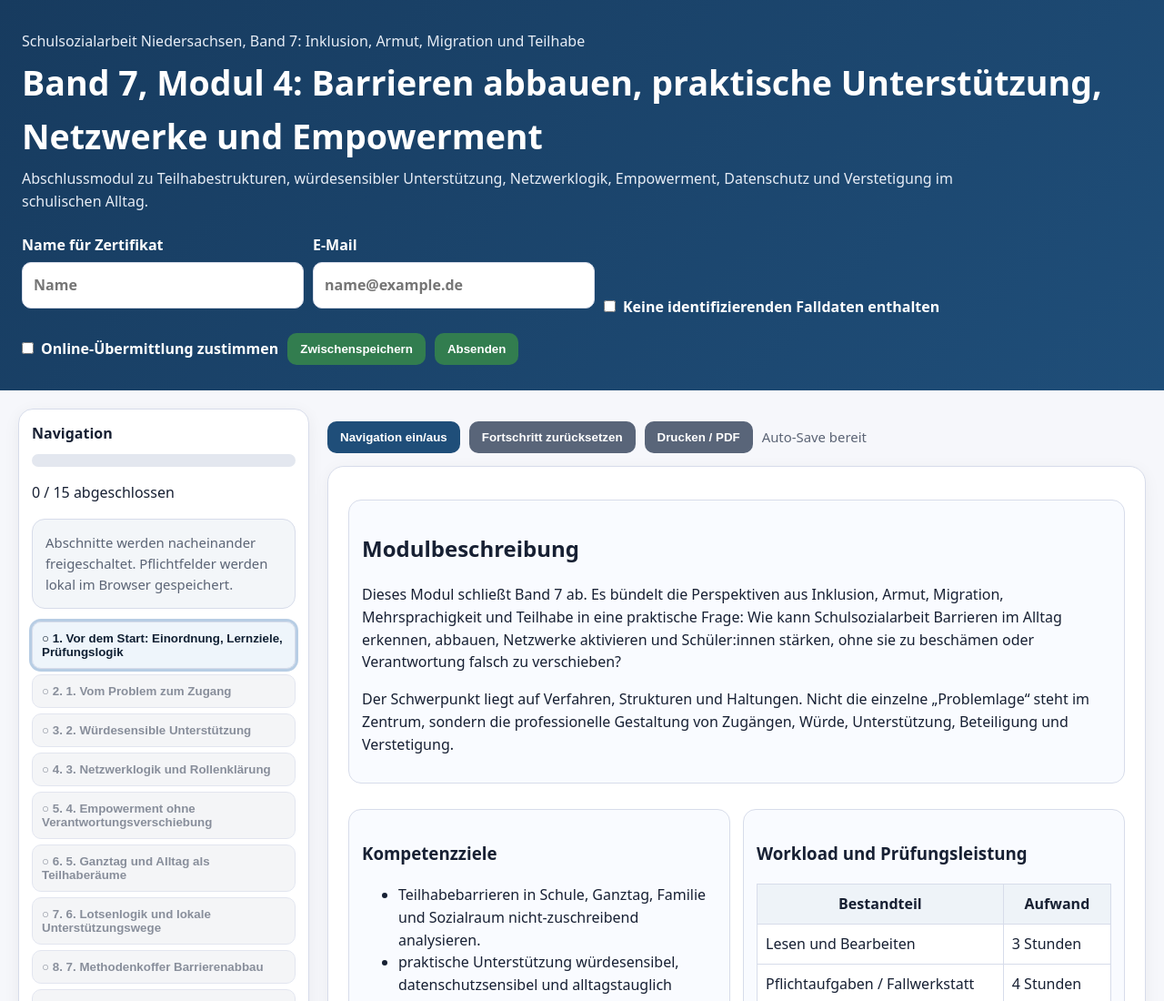
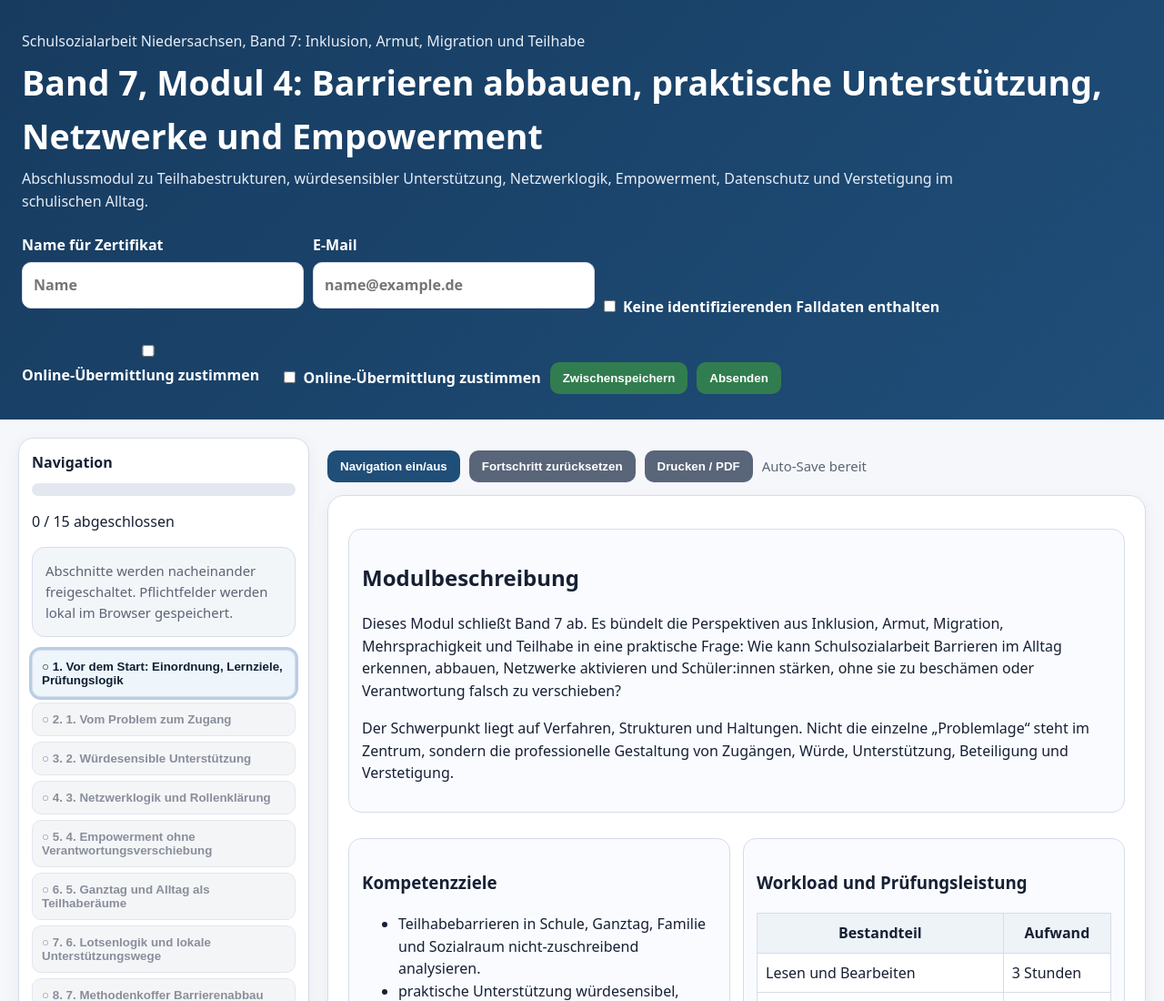
Before and after one commit to edmundbruns/band7modul4, a plain HTML site: page index.html in a window 1280 px wide. Shown: the top 1100 px of the page at 91% size. Drawn offline with Linux system fonts and the light colour scheme.

Commit message:
Standardisiere Band 7 Modul 4: sendConsent CB ergänzt

```diff
--- a/index.html
+++ b/index.html
@@ -41,6 +41,7 @@ footer{padding:30px;text-align:center;color:var(--muted)}:focus-visible{outline:
 <label>Name für Zertifikat<input id="learnerName" type="text" placeholder="Name" autocomplete="name"></label>
 <label>E-Mail<input id="userEmail" type="email" placeholder="name@example.de" autocomplete="email"></label>
 <label class="header-consent"><input type="checkbox" id="privacyConfirm" onchange="saveField('privacyConfirm')"> Keine identifizierenden Falldaten enthalten</label>
+<label style="max-width:320px"><input type="checkbox" id="sendConsent" onchange="saveCheckbox('sendConsent')"> Online-Übermittlung zustimmen</label>
 <label class="header-consent"><input type="checkbox" id="sendConfirm" onchange="saveField('sendConfirm')"> Online-Übermittlung zustimmen</label>
 <button type="button" onclick="manualSave()">Zwischenspeichern</button>
 <button type="button" onclick="sendData()">Absenden</button>
```
